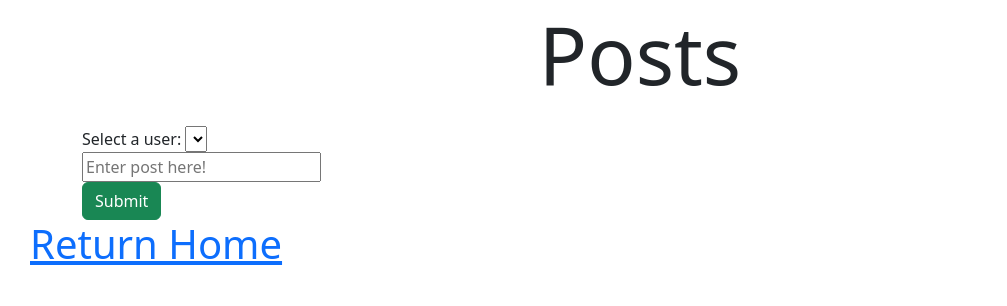
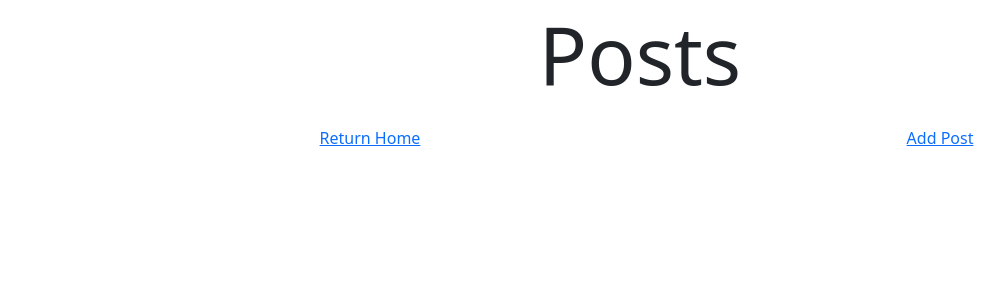
Before and after one commit to dave1289/blogly, a Flask app: page /posts in a window 1280 px wide. Shown: the part 126-432 px from the top of the page, without its empty margins (0-1007 px from the left). Run offline with Flask 3, Linux system fonts and the light colour scheme; data that the repository does not hold is empty; parts of the project's set-up code (start-up, migrations or seed data) failed here and were passed over.

Commit message:
added some grid functionality

```diff
--- a/app.py
+++ b/app.py
@@ -86,7 +86,6 @@ def show_posts():
    """shows posts page"""
    posts = Post.query.all()
    users = User.query.all()
-   form = AddCommentForm
    return render_template('posts.html', posts=posts, users=users)
 
 # NEEDS FURTHER TESTING !!!!
@@ -98,3 +97,9 @@ def submit_post():
    db.session.add(new_post)
    db.session.commit()
    return redirect('/posts')
+
+@app.route('/posts/add', methods=["POST", "GET"])
+def add_post():
+   """shows post submission WTForms"""
+   form = AddCommentForm()
+   return render_template("add_comment.html", form=form)
--- a/forms.py
+++ b/forms.py
@@ -1,8 +1,8 @@
 from flask_wtf import FlaskForm
-from wtforms.fields import Stringfield
+from wtforms import StringField
 
 class AddCommentForm(FlaskForm):
    """adding comments to blogly"""
 
-   user = Stringfield('Username')
-   content = Stringfield('Comment')
+   user = StringField('Username')
+   content = StringField('Comment')
--- a/models.py
+++ b/models.py
@@ -46,6 +46,7 @@ class Post(db.Model):
    # adds ability to pull POST.**post_user**(from below) to pull properties from user associated with post
    # ie ... test_post.post_user.first_name gives us user.first_name attached to post
    user_posts = db.relationship('User_Post', backref='content')
+   user = db.relationship('User', backref='user')
 
 class User_Post(db.Model):
    """users to posts many to many"""
--- a/static/app.css
+++ b/static/app.css
@@ -24,3 +24,33 @@ li {
    padding: 25px 10px 25px 10px;
    margin: 3px 0px 3px 0px;
 }
+
+form {
+   margin-left: 30px;
+}
+
+.messages .error {
+   color: red;
+   background-color: rgba(255, 0, 0, 0.1);
+   border: 2px solid rgba(255, 0,0, 0.5);
+}
+
+.messages .success {
+   color: greenyellow;
+   background-color: rgba(0, 255, 0, 0.1);
+   border: 2px solid rgba(0, 255, 0, 0.5)
+}
+
+.messages {
+   padding: 1rem;
+   margin: auto;
+   width: 500px;
+   text-align: center;
+}
+
+.messages p {
+   padding: 1rem;
+   font-size: 1.5rem;
+   border-radius: 5px;
+   box-shadow: 3px 1px 6px;
+}
--- a/templates/home.html
+++ b/templates/home.html
@@ -5,7 +5,7 @@ Users List
 {% endblock %}
 
 {% block body %}
-<h1 class="display-2 text-center mb-100">Our users</h1>
+<h1 class="display-2 text-center mb-100">Welcome to BlogLy!</h1>
 
 <div class="container text-center">
    <div class="row">
--- a/templates/posts.html
+++ b/templates/posts.html
@@ -11,28 +11,19 @@ Users List
 <div class="container">
 <table class="table bg-light">
    {% for post in posts %}
-   <tr><td>{{post.content}}</td><td>{{post.poster.get_full_name()}}</td></tr>
+   <tr><td>{{post.content}}</td><td>{{post.user.get_full_name()}}</td></tr>
    {% endfor %}
 </table>
 </div>
-<div class="container">
-   <form action="/posts/submit" method="POST">
-      <label for="poster">Select a user:</label>
-      <select name="user" id="poster">
-         {% for user in users %}
-         <option value="{{user.user_id}}">{{user.get_full_name()}}</option>
-         {% endfor %}
-      </select>
-      <input type="text" placeholder="Enter post here!" name="content">
-      <div class="btn btn-success">Submit</div>
-   </form>
-</div>
-<form action="">
-   {% for field in form
-      if field.widget.input_type != 'hidden' %}
-      {{field.label}}
-      {{field}}
-   {% endfor %}
-</form>
-<a href="/" class="display-6">Return Home</a>
+
+<div class="container text-center">
+   <div class="row">
+     <div class="col">
+      <a href="/">Return Home</a>
+     </div>
+     <div class="col">
+      <a href="/posts/add">Add Post</a>
+     </div>
+   </div>
+ </div>
 {% endblock %}
```
Also changed, not shown: templates/add_comment.html (added, +19 -0 lines), templates/user.html (+32 -11 lines).
